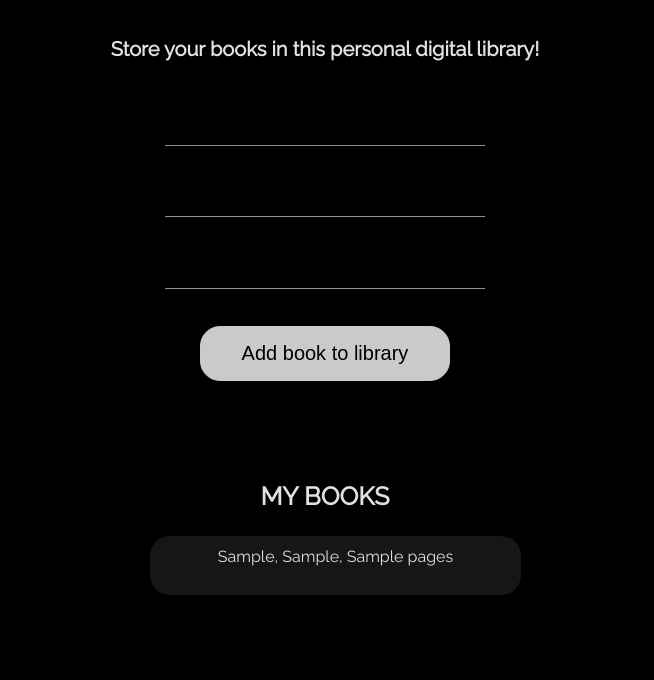
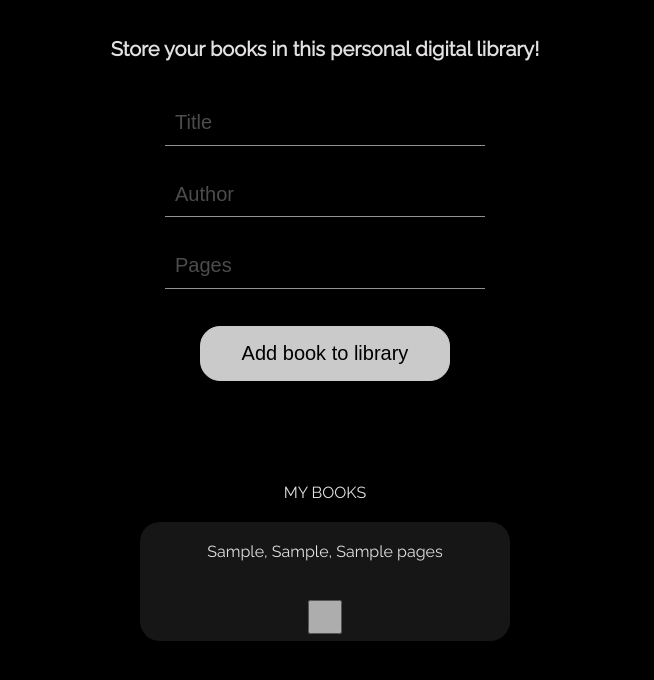
Before and after one commit to GiacomoGitHub/library, a plain HTML site: page index.html in a window 1280 px wide. Both pictures are taken after typing "Sample", "Sample", "Sample" into the empty fields and a click on the button "Add book to library". Shown: the part 138-818 px from the top of the page, without its empty margins (315-969 px from the left). Drawn offline with Linux system fonts and the light colour scheme.

Commit message:
Books appear on their own card and there is a toggle on them

```diff
--- a/index.html
+++ b/index.html
@@ -19,8 +19,6 @@
     <button id="btn">Add book to library</button>
     <br>
     <div id="displayer">
-        <p id="myBooks">MY BOOKS</p>
-        <p id="bookList"></p>
     </div>
 </body>
 <script src="script.js"></script>
--- a/script.js
+++ b/script.js
@@ -21,17 +21,25 @@ function addBookToLibrary() { // takes the user's input
     clearInputFields();
 }
 
-let bookList = document.getElementById("bookList"); // targets the <p> to display the Book Objects
-
-function updateLibrary() {
-    bookList.innerHTML = " "; // clear the table before adding and showing the new books
-    myLibrary.forEach(item => bookList.innerHTML += Object.values(item).join(", ") + "<br>" + "<br>"); // shows the Book Objects
+function updateLibrary() { // update the library
+    let displayer = document.getElementById("displayer"); // targets the displayer
+    displayer.innerHTML = "MY BOOKS"; // clears the library
+    myLibrary.forEach(item => { // for each Object in the array to the following
+        bookList = document.createElement("div"); // create a new div
+        bookList.setAttribute("id", "bookList"); // give it the id bookList for styling
+        bookList.innerHTML += Object.values(item).join(", ") + "<br>" + "<br>"; // show the Object inside it
+        displayer.appendChild(bookList); // append the new div to the DOM
+        let toggle = document.createElement("input");
+        toggle.setAttribute("id", "toggle");
+        toggle.setAttribute("type", "checkbox");
+        bookList.appendChild(toggle);
+    });
 }
 
 document.getElementById("btn").addEventListener('click', addBookToLibrary); // listens to click on button and calls addBookToLibrary
 
-function clearInputFields() { // clear the input after pressing the button
-    document.getElementById("title").value = " ";
-    document.getElementById("author").value = " ";
-    document.getElementById("pages").value = " ";
+function clearInputFields() { // resets the input after pressing the button
+    document.getElementById("title").value = title.defaultValue;
+    document.getElementById("author").value = author.defaultValue;
+    document.getElementById("pages").value = pages.defaultValue;
 }
--- a/stylesheet.css
+++ b/stylesheet.css
@@ -34,6 +34,7 @@ input, select, textarea {
 
 button {
     margin-top: 30px;
+    margin-bottom: 30px;
     border: solid 1px rgb(226, 224, 224);
     background-color: rgb(226, 224, 224);
     opacity: 90%;
@@ -58,18 +59,23 @@ button:active {
 #displayer {
     display: inline-block;
     text-align: center;
-}
-
-#myBooks {
-    margin-top: 100px;
-    text-align: center;
-    font-weight: bold;
-    font-size: 25px;
+    margin-top: 7%;
 }
 
 #bookList {
+    text-align: center;
     width: 350px;
     background-color: rgb(22, 22, 22);
     border-radius: 20px;
-    padding: 3%;
+    padding-top: 20px;
+    padding-left: 10px;
+    padding-right: 10px;
+    margin: 20px;
 }
+
+#toggle {
+    position: relative;
+    display: inline-block;
+    width: 60px;
+    height: 34px;
+}
```
